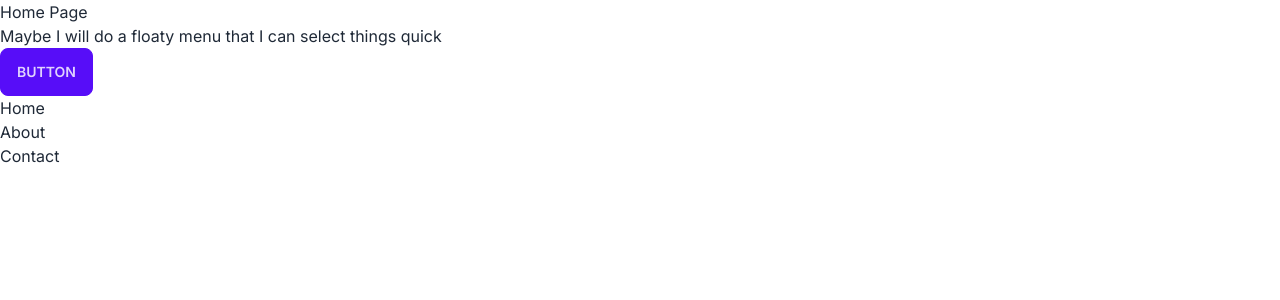
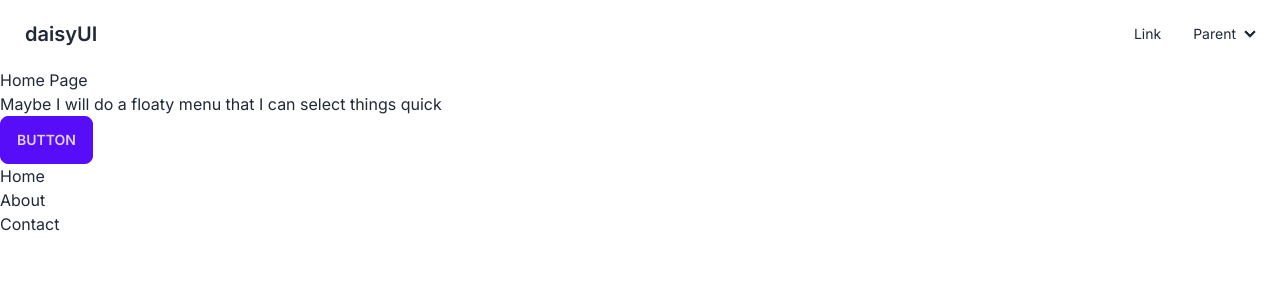
Before and after one commit to applicationsbypaul/hand-off-app, a Next.js app: page / in a window 1280 px wide. Shown: the top 300 px of the page. Built offline with nearby package versions, Linux system fonts and the light colour scheme.

Commit message:
Add a nav bar to the rootlayout to show everypage

```diff
--- a/app/layout.js
+++ b/app/layout.js
@@ -1,17 +1,44 @@
-import './globals.css'
-import { Inter } from 'next/font/google'
+import "./globals.css";
+import { Inter } from "next/font/google";
 
-const inter = Inter({ subsets: ['latin'] })
+const inter = Inter({ subsets: ["latin"] });
 
 export const metadata = {
-  title: 'Create Next App',
-  description: 'Generated by create next app',
-}
+  title: "Create Next App",
+  description: "Generated by create next app",
+};
 
 export default function RootLayout({ children }) {
   return (
     <html lang="en">
-      <body className={inter.className}>{children}</body>
+      <body className={inter.className}>
+        <div className="navbar bg-base-100">
+          <div className="flex-1">
+            <a className="btn btn-ghost normal-case text-xl">daisyUI</a>
+          </div>
+          <div className="flex-none">
+            <ul className="menu menu-horizontal px-1">
+              <li>
+                <a>Link</a>
+              </li>
+              <li>
+                <details>
+                  <summary>Parent</summary>
+                  <ul className="p-2 bg-base-100">
+                    <li>
+                      <a>Link 1</a>
+                    </li>
+                    <li>
+                      <a>Link 2</a>
+                    </li>
+                  </ul>
+                </details>
+              </li>
+            </ul>
+          </div>
+        </div>
+        {children}
+      </body>
     </html>
-  )
+  );
 }
```
